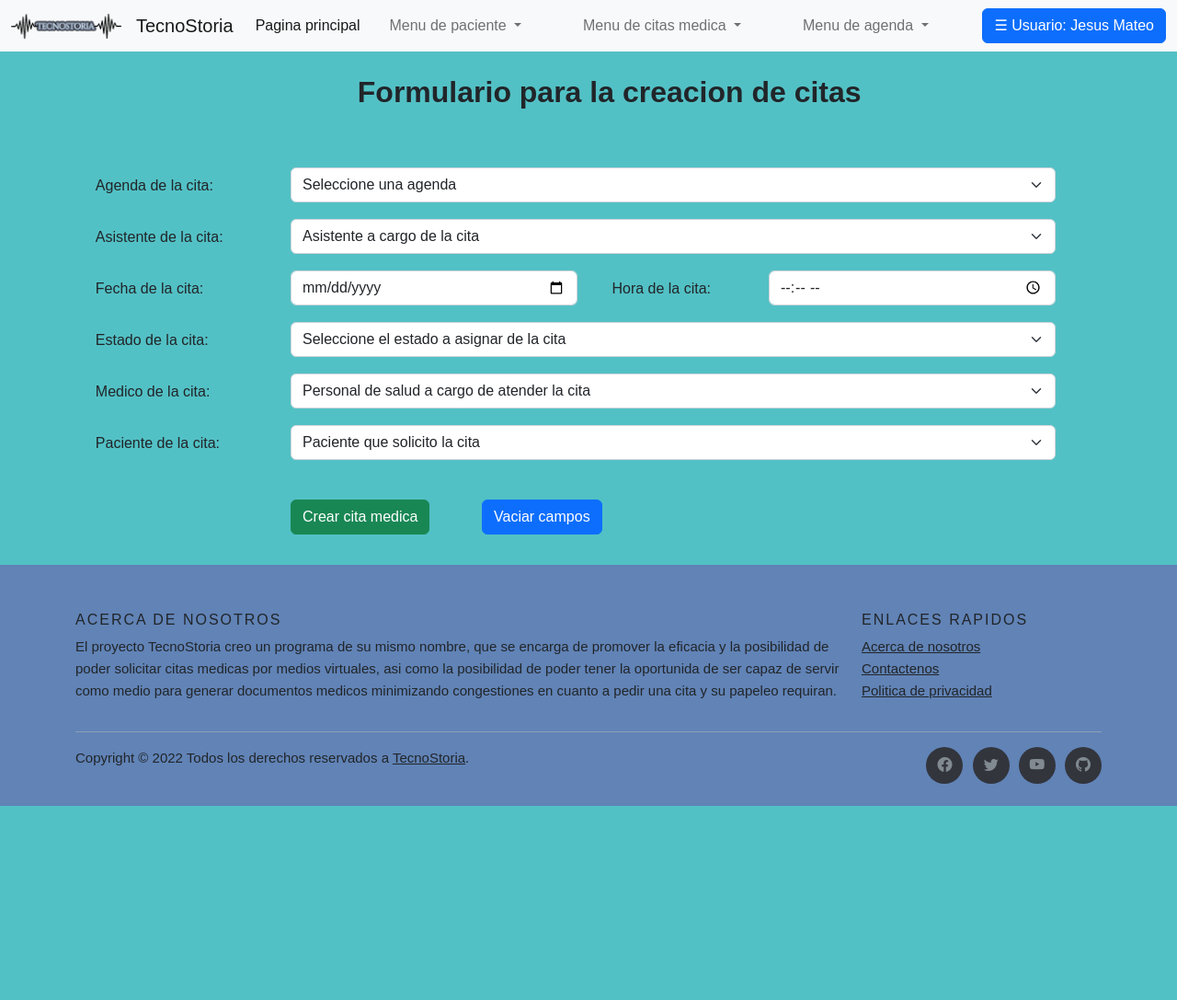
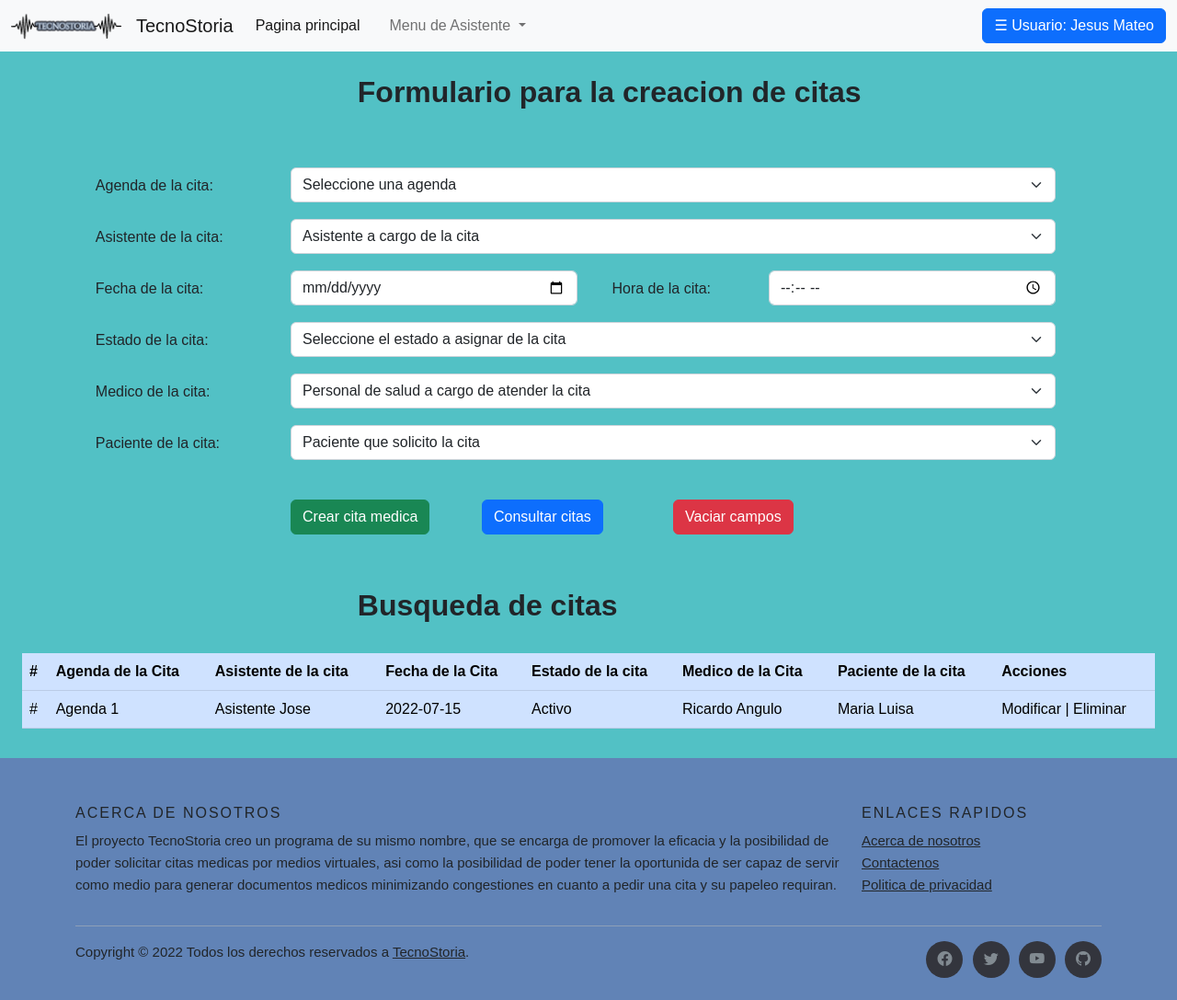
Before and after one commit to JesusMateoSD/ProyectoTecnoStoria, a PHP site: page /cita/frmcita.php in a window 1280 px wide. Shown: the whole page at 92% size. Before the commit the page ends 876 px from the top, so only its background shows below. Run offline with PHP 8.4, Linux system fonts and the light colour scheme; style sheets or scripts are compiled from the project's sources; some libraries are stand-ins or nearby versions; some web fonts are replaced.

Commit message:
V 0.1.4.1

```diff
--- a/cita/frmcita.php
+++ b/cita/frmcita.php
@@ -1,3 +1,8 @@
+<?php
+
+
+?>
+
 <!doctype html>
 <html lang="en">
   <head>
@@ -19,7 +24,7 @@
         <div class="row" style="padding: 2% 0% 0% 30%">
           <h2><b>Formulario para la creacion de citas</b></h2>
         </div>
-        <form class="row g-3">
+        <form class="row g-3" method="POST" action="">
           <div class="row">
             <div class="col-3 my-2" style="padding: 5% 0% 0% 8%">
               <label for="staticEmail2" class="my-2 me-3">Agenda de la cita:</label>
@@ -107,10 +112,49 @@
               <button type="submit" class="btn btn-success">Crear cita medica</button>
             </div>
             <div class="col-2 my-2" style=" padding: 2% 0% 2% 0%">
-              <button type="submit" class="btn btn-primary">Vaciar campos</button>
+              <a class="btn btn-primary" href="../cita/consultarcita.php">Consultar citas</a>
+            </div>
+            <div class="col-2 my-2" style=" padding: 2% 0% 0% 0%">
+              <a class="btn btn-danger" href="../cita/consultarcita.php">Vaciar campos</a>
             </div>
           </div>
         </form>
+
+        <div class="row align-items-center" style="padding: 2% 0% 2% 30%">
+          <h2><b>Busqueda de citas</b></h2>
+        </div>
+
+        <div class="row mx-auto">
+          <div class="table">
+            <table class="table table-primary">
+              <thead>
+                <tr>
+                  <th scope="col">#</th>
+                  <th scope="col">Agenda de la Cita</th>
+                  <th scope="col">Asistente de la cita</th>
+                  <th scope="col">Fecha de la Cita</th>
+                  <th scope="col">Estado de la cita</th>
+                  <th scope="col">Medico de la Cita</th>
+                  <th scope="col">Paciente de la cita</th>
+                  <th scope="col">Acciones</th>
+                </tr>
+              </thead>
+              <tbody>
+                <tr class="">
+                  <td scope="row">#</td>
+                  <td>Agenda 1</td>
+                  <td>Asistente Jose</td>
+                  <td>2022-07-15</td>
+                  <td>Activo</td>
+                  <td>Ricardo Angulo</td>
+                  <td>Maria Luisa</td>
+                  <td>Modificar | Eliminar</td>
+                </tr>
+              </tbody>
+            </table>
+          </div>
+        </div>
+
       </div>
     </main>
 
--- a/template/navbar.php
+++ b/template/navbar.php
@@ -29,45 +29,13 @@
             </li>
             <li class="nav-item dropdown">
                 <a class="nav-link dropdown-toggle" href="#" role="button" data-bs-toggle="dropdown" aria-expanded="false">
-                    Menu de paciente
+                    Menu de Asistente
                 </a>
                 <ul class="dropdown-menu">
-                    <li><a class="dropdown-item" href="../cita/frmcita.php">Crear paciente</a></li>
-                    <li><a class="dropdown-item" href="../cita/consultarcita.php">Consultar paciente</a></li>
-                    <li><hr class="dropdown-divider"></li>
-                    <li><a class="dropdown-item" href="#">Editar paciente</a></li>
-                    <li><a class="dropdown-item" href="#">Borrar paciente</a></li>
+                    <li><a class="dropdown-item" href="../paciente/frmpaciente.php">Pacientes</a></li>
+                    <li><a class="dropdown-item" href="../cita/frmcita.php">Citas Medicas</a></li>
+                    <li><a class="dropdown-item" href="../agenda/frmagenda.php">Agendas</a></li>
                 </ul>
-            </li>
-        </ul>
-
-        <ul class="navbar-nav me-auto mb-2 mb-lg-0">
-            <li class="nav-item dropdown">
-            <a class="nav-link dropdown-toggle" href="#" role="button" data-bs-toggle="dropdown" aria-expanded="false">
-                Menu de citas medica
-            </a>
-            <ul class="dropdown-menu">
-                <li><a class="dropdown-item" href="#">Crear citas medica</a></li>
-                <li><a class="dropdown-item" href="#">Consultar citas medica</a></li>
-                <li><hr class="dropdown-divider"></li>
-                <li><a class="dropdown-item" href="#">Editar citas medica</a></li>
-                <li><a class="dropdown-item" href="#">Borrar citas medica</a></li>
-            </ul>
-            </li>
-        </ul>
-
-        <ul class="navbar-nav me-auto mb-2 mb-lg-0">
-            <li class="nav-item dropdown">
-            <a class="nav-link dropdown-toggle" href="#" role="button" data-bs-toggle="dropdown" aria-expanded="false">
-                Menu de agenda
-            </a>
-            <ul class="dropdown-menu">
-                <li><a class="dropdown-item" href="#">Crear agenda</a></li>
-                <li><a class="dropdown-item" href="#">Consultar agenda</a></li>
-                <li><hr class="dropdown-divider"></li>
-                <li><a class="dropdown-item" href="#">Editar agenda</a></li>
-                <li><a class="dropdown-item" href="#">Borrar agenda</a></li>
-            </ul>
             </li>
         </ul>
 
```
Also changed, not shown: agenda/frmagenda.php (added, +96 -0 lines), cita/consultarcita.php (deleted, +0 -24 lines), paciente/frmpaciente.php (added, +96 -0 lines).
